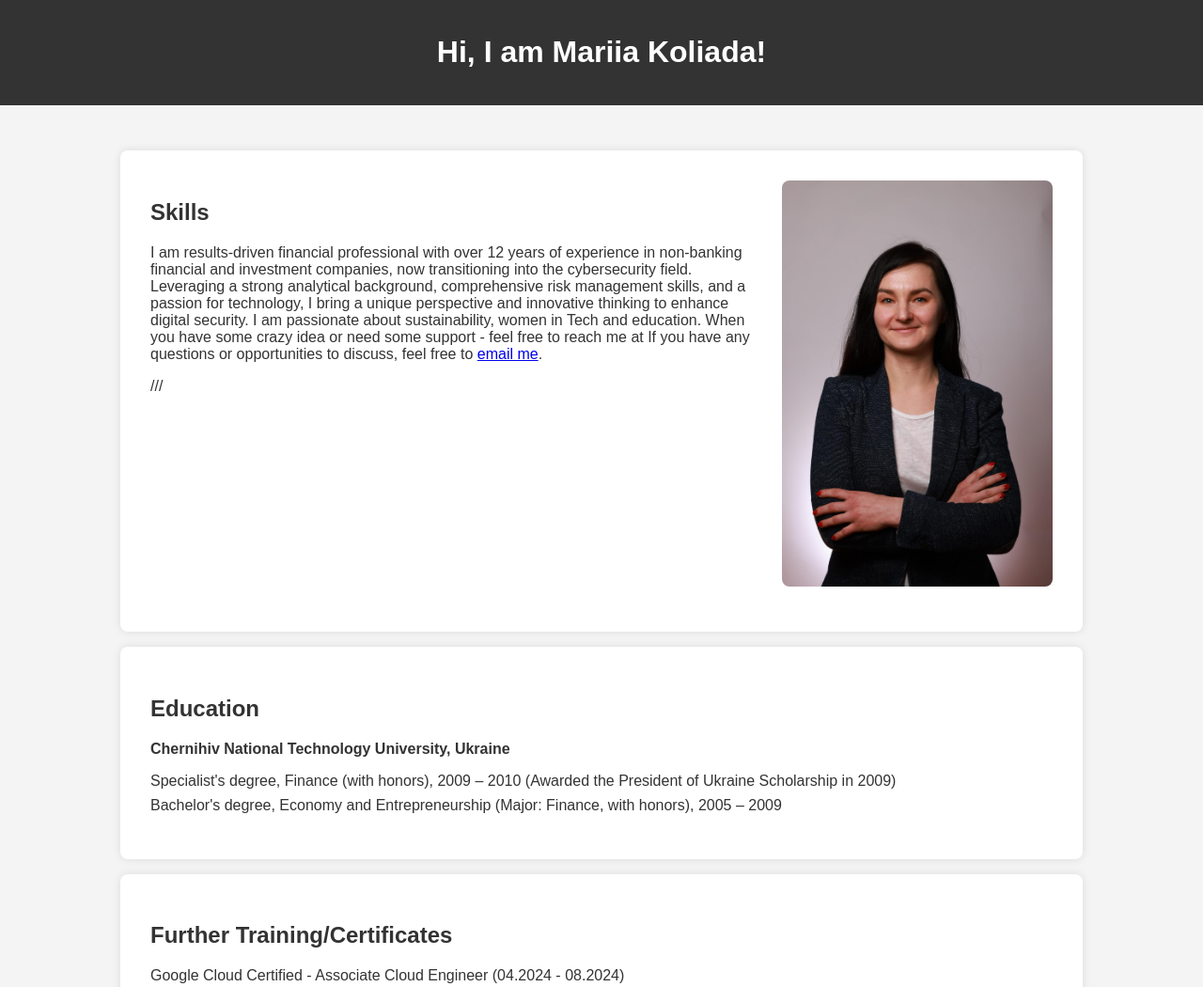
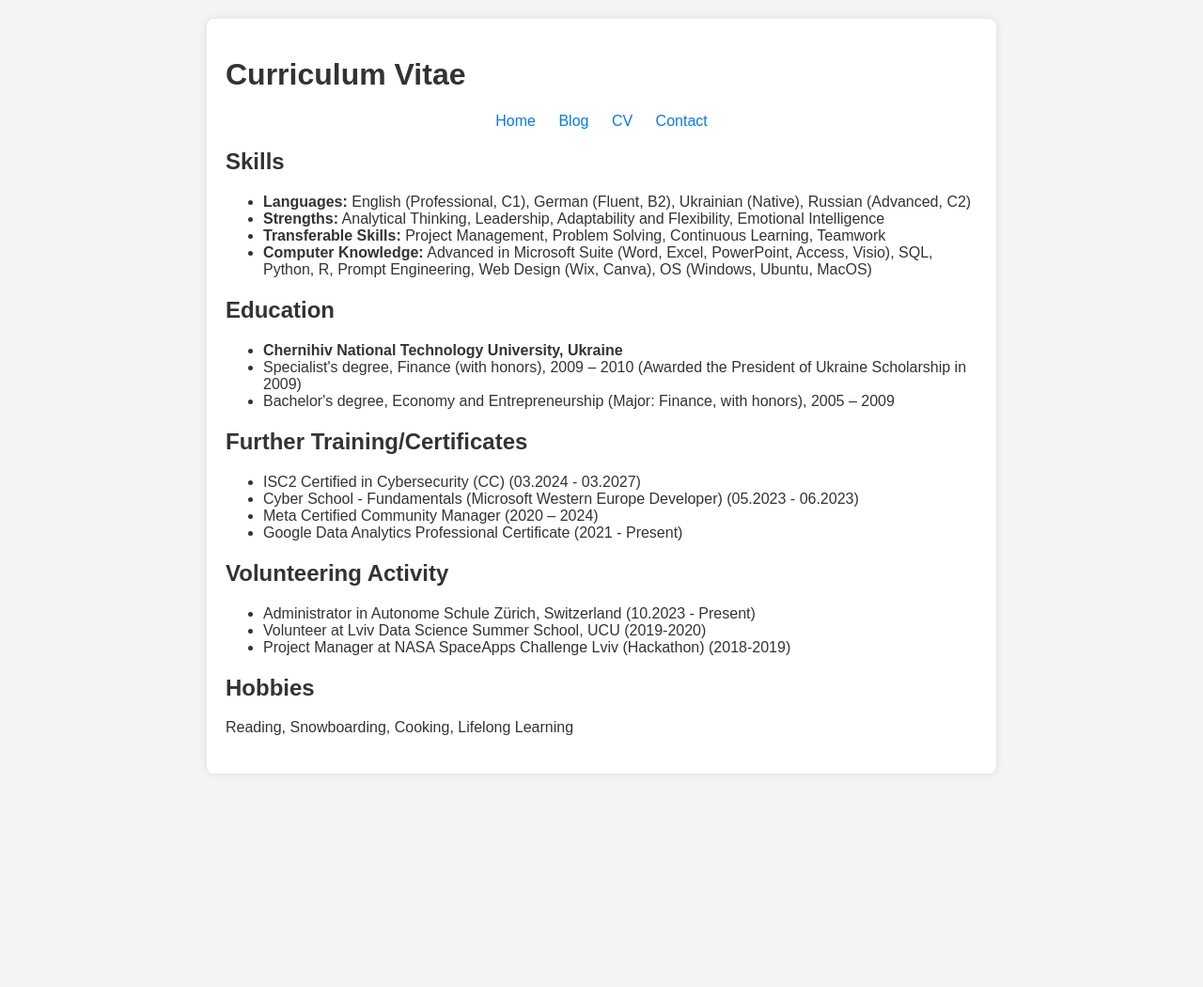
Before and after one commit to Marii4ka/marii4ka.github.io, a plain HTML site: page cv.html in a window 1280 px wide. Shown: the top 1050 px of the page at 94% size. After the commit the page ends 843 px from the top, so only its background shows below. Drawn offline with Linux system fonts and the light colour scheme.

Commit message:
Update cv.html

```diff
--- a/cv.html
+++ b/cv.html
@@ -3,83 +3,67 @@
 <head>
     <meta charset="UTF-8">
     <meta name="viewport" content="width=device-width, initial-scale=1.0">
-    <title>Hi, I am Mariia Koliada!</title>
+    <title>Mariia Koliada - CV</title>
     <style>
         body {
             font-family: Arial, sans-serif;
             margin: 0;
-            padding: 0;
+            padding: 20px;
             background-color: #f4f4f4;
             color: #333;
         }
         .container {
-            width: 80%;
+            max-width: 800px;
             margin: 0 auto;
-            padding: 2em;
+            background-color: #fff;
+            padding: 20px;
+            border-radius: 8px;
+            box-shadow: 0 0 10px rgba(0,0,0,0.1);
         }
-        header {
-            background-color: #333;
-            color: #fff;
-            padding: 1em 0;
+        .nav {
             text-align: center;
+            margin-bottom: 20px;
+        }
+        .nav a {
+            margin: 0 10px;
+            text-decoration: none;
+            color: #007BFF;
+        }
+        .nav a:hover {
+            text-decoration: underline;
         }
         section {
-            background-color: #fff;
-            padding: 2em;
-            margin: 1em 0;
-            border-radius: 8px;
-            box-shadow: 0 0 10px rgba(0,0,0,0.1);
-            overflow: hidden;
+            margin-bottom: 20px;
         }
         h2 {
             color: #333;
         }
-        img {
-            float: right;
-            width: 30%;
-            margin: 0 0 1em 1em;
-            border-radius: 8px;
-        }
-        ul {
-            list-style-type: none;
-            padding: 0;
-        }
-        ul li {
-            margin-bottom: 0.5em;
-        }
-        .contact-button {
-            display: block;
-            width: 200px;
-            margin: 2em auto;
-            padding: 1em;
-            text-align: center;
-            background-color: #007BFF;
-            color: #fff;
-            text-decoration: none;
-            border-radius: 8px;
-        }
-        .contact-button:hover {
-            background-color: #0056b3;
-        }
     </style>
 </head>
 <body>
-    <header>
-        <h1>Hi, I am Mariia Koliada!</h1>
-    </header>
     <div class="container">
+        <header>
+            <h1>Curriculum Vitae</h1>
+        </header>
+        <nav class="nav">
+            <a href="/">Home</a>
+            <a href="/blog">Blog</a>
+            <a href="/cv">CV</a>
+            <a href="/contact">Contact</a>
+        </nav>
         <section>
-            <img src="image1.jpg" alt="Picture of me">
             <h2>Skills</h2>
-           <p> I am results-driven financial professional with over 12 years of experience in non-banking financial and investment companies, now transitioning into the cybersecurity field. Leveraging a strong analytical background, comprehensive risk management skills, and a passion for technology, I bring a unique perspective and innovative thinking to enhance digital security.
-I am passionate about sustainability, women in Tech and education. When you have some crazy idea or need some support - feel free to reach me at  If you have any questions or opportunities to discuss, feel free to <a href="mailto:mariakolyada@gmail.com">email me</a>.</p>///
-
-
+            <ul>
+                <li><strong>Languages:</strong> English (Professional, C1), German (Fluent, B2), Ukrainian (Native), Russian (Advanced, C2)</li>
+                <li><strong>Strengths:</strong> Analytical Thinking, Leadership, Adaptability and Flexibility, Emotional Intelligence</li>
+                <li><strong>Transferable Skills:</strong> Project Management, Problem Solving, Continuous Learning, Teamwork</li>
+                <li><strong>Computer Knowledge:</strong> Advanced in Microsoft Suite (Word, Excel, PowerPoint, Access, Visio), SQL, Python, R, Prompt Engineering, Web Design (Wix, Canva), OS (Windows, Ubuntu, MacOS)</li>
+            </ul>
         </section>
         <section>
             <h2>Education</h2>
-            <p><strong>Chernihiv National Technology University, Ukraine</strong></p>
             <ul>
+                <li><strong>Chernihiv National Technology University, Ukraine</strong></li>
                 <li>Specialist's degree, Finance (with honors), 2009 – 2010 (Awarded the President of Ukraine Scholarship in 2009)</li>
                 <li>Bachelor's degree, Economy and Entrepreneurship (Major: Finance, with honors), 2005 – 2009</li>
             </ul>
@@ -87,7 +71,6 @@ I am passionate about sustainability, women in Tech and education. When you have
         <section>
             <h2>Further Training/Certificates</h2>
             <ul>
-                <li>Google Cloud Certified - Associate Cloud Engineer (04.2024 - 08.2024)</li>
                 <li>ISC2 Certified in Cybersecurity (CC) (03.2024 - 03.2027)</li>
                 <li>Cyber School - Fundamentals (Microsoft Western Europe Developer) (05.2023 - 06.2023)</li>
                 <li>Meta Certified Community Manager (2020 – 2024)</li>
@@ -106,9 +89,6 @@ I am passionate about sustainability, women in Tech and education. When you have
             <h2>Hobbies</h2>
             <p>Reading, Snowboarding, Cooking, Lifelong Learning</p>
         </section>
-        <section>
-            <p>If you have any questions or opportunities to discuss, feel free to <a href="mailto:mariakolyada@gmail.com">email me</a>.</p>
-        </section>
     </div>
 </body>
 </html>
```
